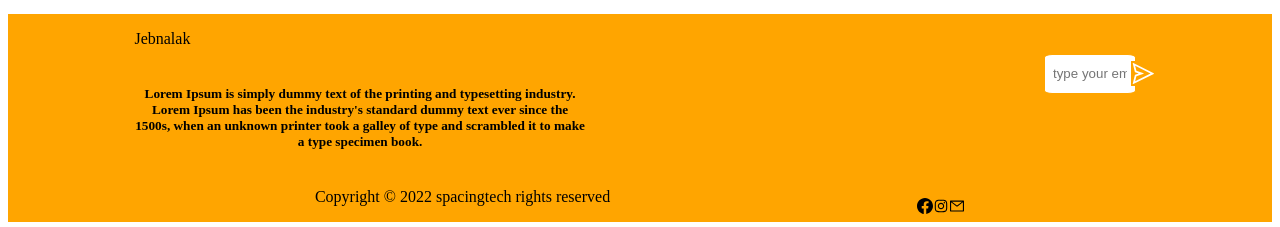
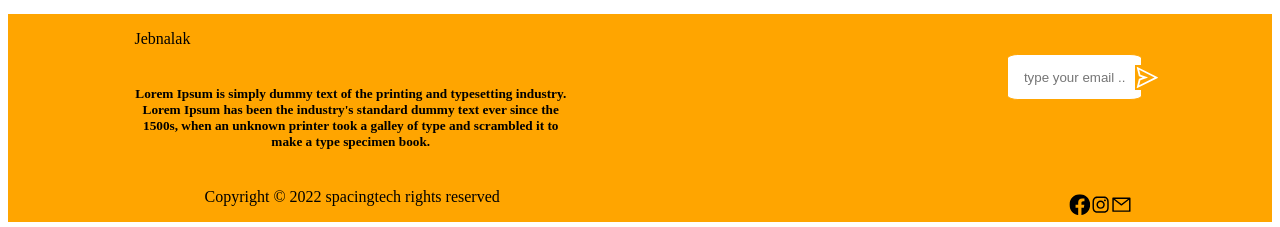
Before and after one commit to C4-Rubaalnadi/MERAKI_Academy_Project_5, a React (Create React App) app in the folder frontend/: page / in a window 1280 px wide. Shown: the part 957-1184 px from the top of the page. Built offline with nearby package versions, Linux system fonts and the light colour scheme.

Commit message:
modify hero style

```diff
--- a/frontend/src/components/heroPage/heroStyle.css
+++ b/frontend/src/components/heroPage/heroStyle.css
@@ -170,6 +170,7 @@
   padding: 9%;
   border-radius: 9%;
   border: 1px solid orange;
+  width: 15ch;
 }
 
 .foot-end {
@@ -180,6 +181,11 @@
 
 .foot-icon {
   margin-top: 2%;
+  display: flex;
+  width: 30%;
+  justify-content: end;
+  color: #000;
+  transform: scale(1.3);
 }
 
 @media (max-width: 800px) {
```
